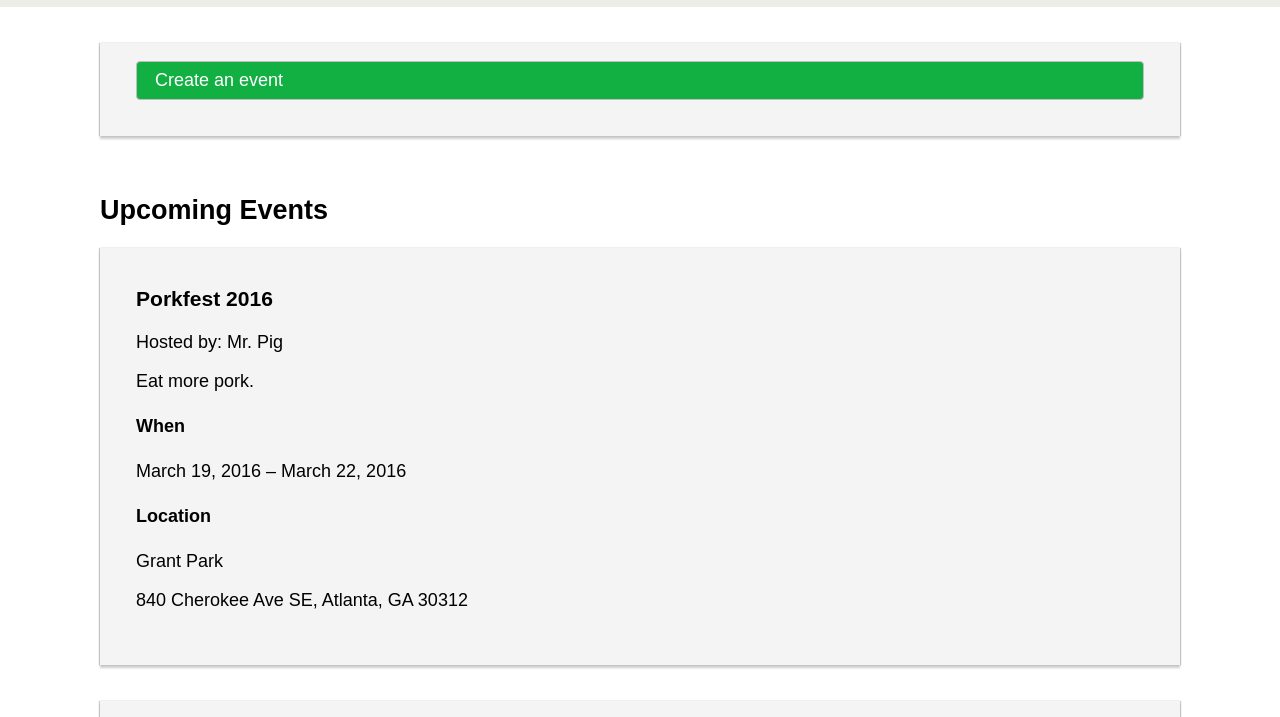
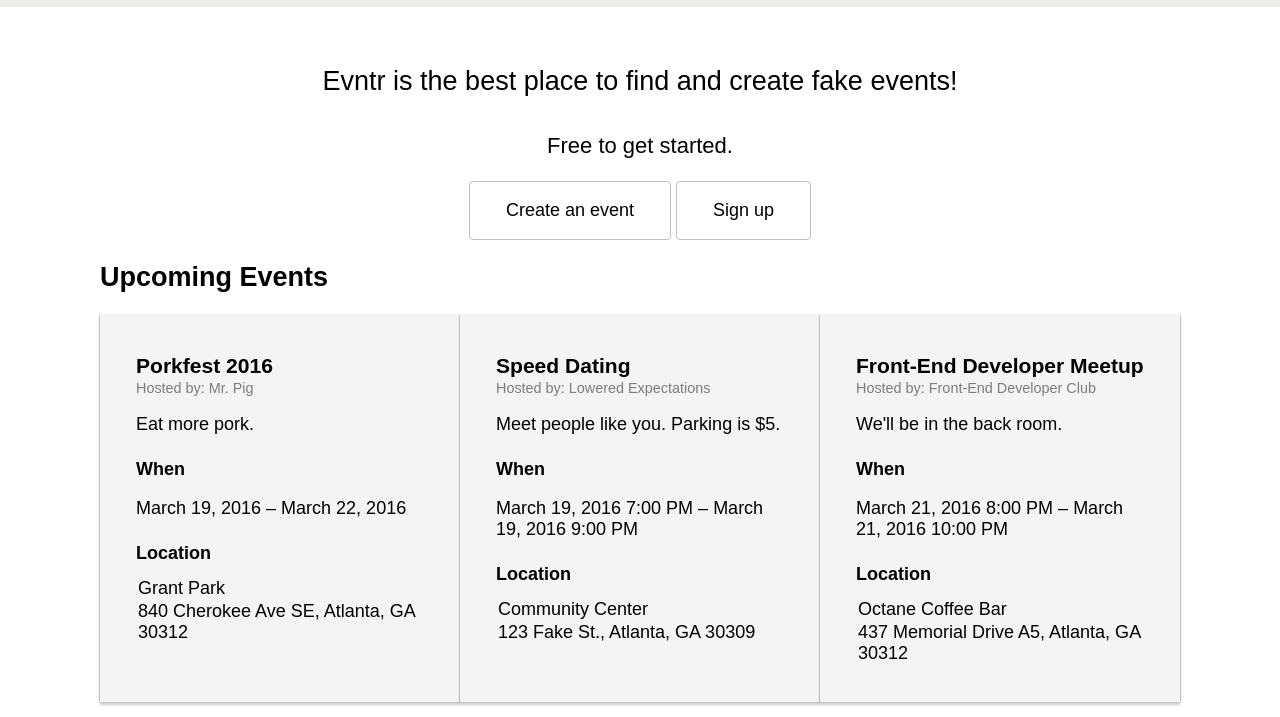
Before and after one commit to 6stringbeliever/evntr-mobile, a website: page dev/index.html in a window 1280 px wide. Shown: the part 83-800 px from the top of the page. Drawn offline with nearby package versions, Linux system fonts and the light colour scheme; files that its build step writes are made by us from their sources.

Commit message:
feat: Update style on home page.

```diff
--- a/dev/index.html
+++ b/dev/index.html
@@ -27,9 +27,13 @@
       </div>
     </header>
     <main class="container-vertical">
-      <div class="card"><a href="createevent.html" class="btn-primary btn-lrg">Create an event</a></div>
+      <section class="hero">
+        <h2>Evntr is the best place to find and create fake events!</h2>
+        <p class="hero-subhead">Free to get started.</p>
+        <a href="createevent.html" class="btn-hero">Create an event</a> <a href="signup.html" class="btn-hero">Sign up</a>
+      </section>
       <h2>Upcoming Events</h2>
-      <section id="events-list">
+      <section id="events-list" class="events-list">
 
       </section>
     </main>
@@ -37,21 +41,20 @@
     <script src="js/app.js"></script>
     <script id="tmpl-event-item" type="x-tmpl-mustache">
     {{#events}}
-      <div class="card">
+      <div class="card-event">
         <h3>{{ name }}</h3>
-        <p>Hosted by: {{ host }}</p>
+        <p class="hosted">Hosted by: {{ host }}</p>
         <p>{{ message }}</p>
         <h4>When</h4>
         <p>{{ date.startDate }} {{ date.startTime }} – {{ date.endDate }} {{ date.endTime }}</p>
         <h4>Location</h4>
-        <p>{{ location.name }}</p>
-        <p>{{ location.address }}</p>
+        <p class="address">{{ location.name }}</p>
+        <p class="address">{{ location.address }}</p>
       </div>
     {{/events}}
     </script>
     <script>
-      // TODO Add mustache to build code
-      // TODO Use backend module
+      // TODO Add mustache to build codes
 
       var backend = FauxBackendModule(window);
       var events = backend.getEvents();
--- a/dev/scss/_forms.scss
+++ b/dev/scss/_forms.scss
@@ -153,6 +153,12 @@ a.btn {
   @include button-style(white, #4971d7);
 }
 
+.btn-hero {
+  @extend .btn;
+  padding: 1em 2em;
+  color: black;
+}
+
 .pw-mod-inp {
   @extend .inp-grp-compound__left;
 }
--- a/dev/scss/_layout.scss
+++ b/dev/scss/_layout.scss
@@ -64,6 +64,42 @@ header {
   width: $max-layout-width / 2;
 }
 
+.card-event {
+  @extend .card;
+  width: $max-layout-width / 3;
+  h3 {
+    margin-bottom: 2px;
+  }
+  h4 {
+    margin-bottom: 0.75em;
+  }
+  .hosted {
+    margin: 0;
+    font-size: 0.8em;
+    color: #7d7d7d;
+  }
+  .address {
+    margin: 2px;
+  }
+}
+
+.hero {
+  text-align: center;
+  h2 {
+    font-weight: normal;
+    margin-bottom: 36px;
+  }
+  .hero-subhead {
+    font-size: 22px;
+  }
+}
+
+.events-list {
+  display: flex;
+  flex-direction: row;
+  flex-wrap: wrap;
+}
+
 .modal {
   position: absolute;
   top: 20px;
```
